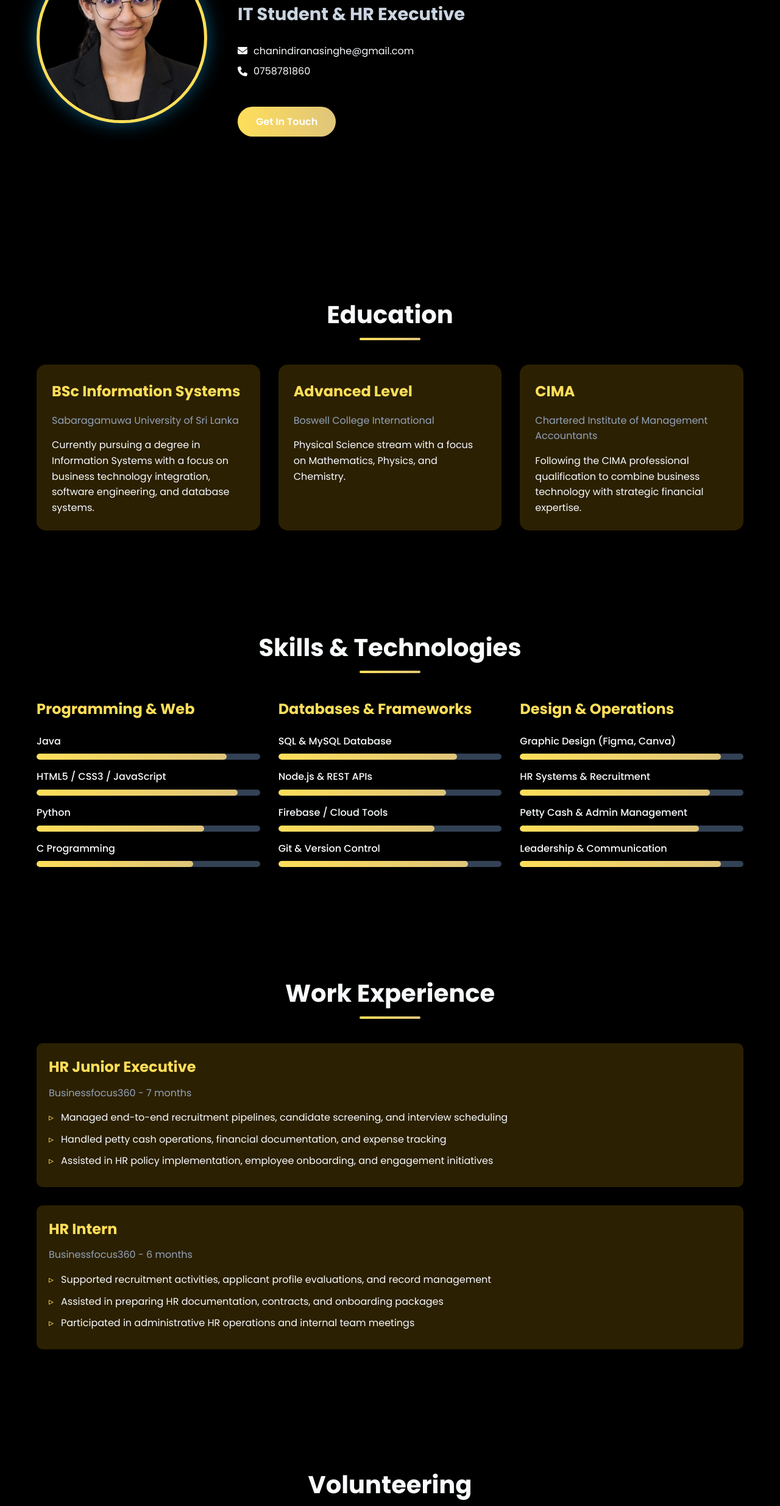
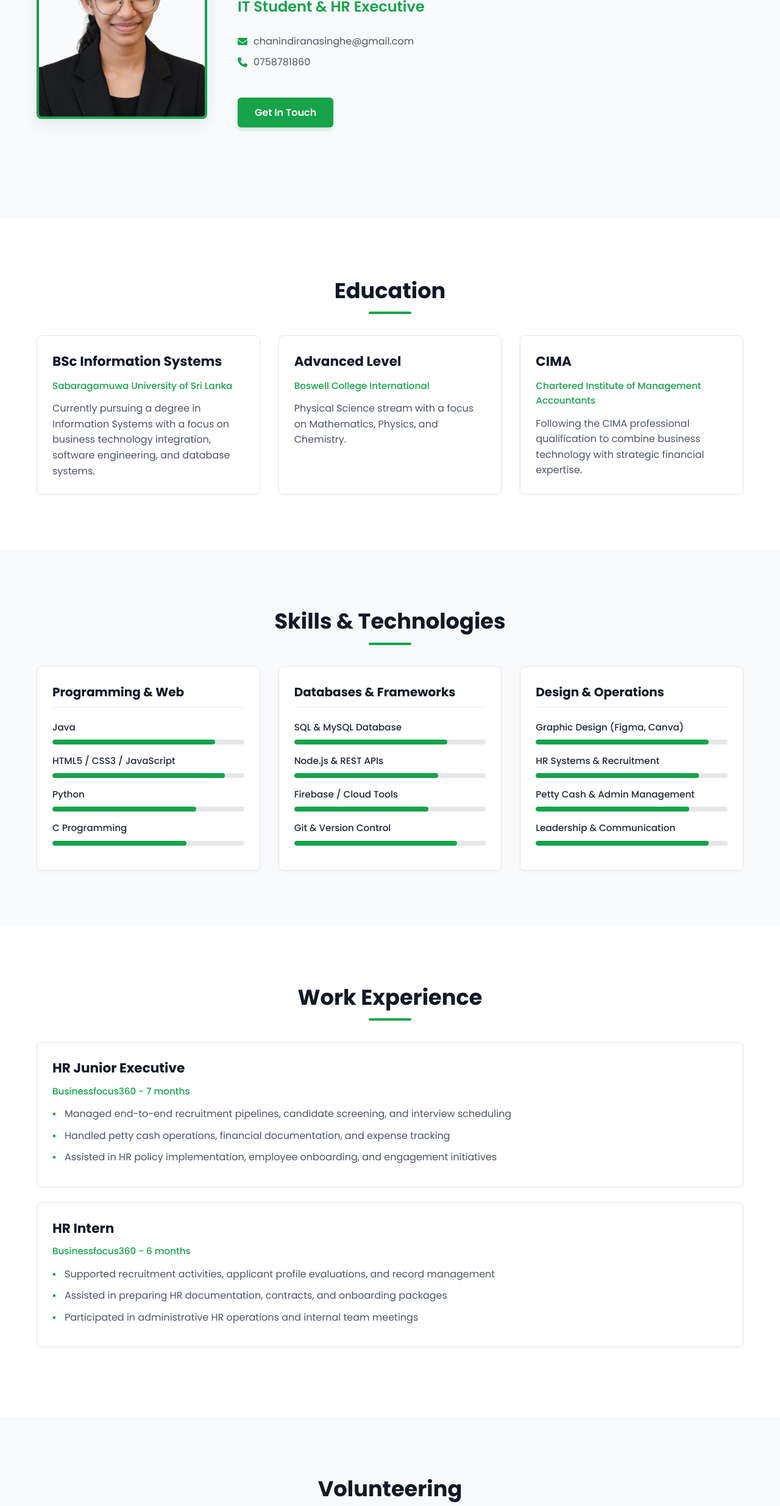
Before and after one commit to ChanindiRanasinghe/my-portfolio, a plain HTML site: page index.html in a window 1280 px wide. Shown: the part 330-2800 px from the top of the page at 61% size. Drawn offline with Linux system fonts and the light colour scheme.

Commit message:
Update portfolio theme to green and white professional design with square photo frame

```diff
--- a/index.html
+++ b/index.html
@@ -291,9 +291,9 @@
                 <div class="project-card">
                     <div>
                         <h3>Personal Portfolio Website</h3>
-                        <p>A personal branding portfolio website built to showcase technical skills, professional work experience, volunteer achievements, and project achievements with high-contrast dark aesthetic.</p>
+                        <p>A personal branding portfolio website built to showcase technical skills, professional work experience, volunteer achievements, and project achievements with a clean green and white professional aesthetic.</p>
                         <ul class="project-features">
-                            <li>Custom CSS design system with gold accent styling</li>
+                            <li>Custom CSS design system with green accent styling</li>
                             <li>Fully responsive mobile & desktop navigation</li>
                             <li>Interactive skill bars and project cards</li>
                         </ul>
--- a/styles.css
+++ b/styles.css
@@ -6,15 +6,19 @@
 }
 
 :root {
-    --primary-color: #FFDE59;
-    --secondary-color: #DFC57B;
-    --dark-bg: #000000;
-    --card-bg: #2B2001;
-    --text-color: #f8fafc;
+    --primary-color: #16a34a;
+    --primary-hover: #15803d;
+    --accent-color: #059669;
+    --bg-color: #ffffff;
+    --section-alt: #f8fafc;
+    --card-bg: #ffffff;
+    --text-color: #1f2937;
+    --text-muted: #4b5563;
+    --border-color: #e5e7eb;
 }
 
 body {
-    background-color: var(--dark-bg);
+    background-color: var(--bg-color);
     color: var(--text-color);
     line-height: 1.6;
     overflow-x: hidden;
@@ -28,13 +32,15 @@ body {
 
 /* Header & Navigation */
 header {
-    padding: 20px 0;
-    background-color: rgba(14, 165, 233, 0.1);
+    padding: 18px 0;
+    background-color: rgba(255, 255, 255, 0.95);
     backdrop-filter: blur(10px);
+    border-bottom: 1px solid var(--border-color);
     position: fixed;
     width: 100%;
     top: 0;
     z-index: 1000;
+    box-shadow: 0 1px 3px rgba(0, 0, 0, 0.05);
 }
 
 nav {
@@ -58,16 +64,46 @@ nav {
     color: var(--text-color);
     text-decoration: none;
     font-weight: 500;
-    transition: color 0.3s;
+    transition: color 0.2s;
 }
 
 .nav-links a:hover {
     color: var(--primary-color);
 }
 
+/* Section Styling */
+section {
+    padding: 90px 0;
+}
+
+section:nth-child(even) {
+    background-color: var(--section-alt);
+}
+
+.section-title {
+    text-align: center;
+    font-size: 2.2rem;
+    color: #111827;
+    margin-bottom: 45px;
+    position: relative;
+    font-weight: 700;
+}
+
+.section-title::after {
+    content: '';
+    position: absolute;
+    bottom: -10px;
+    left: 50%;
+    transform: translateX(-50%);
+    width: 70px;
+    height: 4px;
+    background-color: var(--primary-color);
+    border-radius: 2px;
+}
+
 /* Hero Section */
 .hero {
-    padding: 150px 0 100px;
+    padding: 140px 0 60px;
     display: flex;
     align-items: center;
     gap: 50px;
@@ -76,10 +112,10 @@ nav {
 .profile-img {
     width: 280px;
     height: 280px;
-    border-radius: 50%;
+    border-radius: 8px;
     object-fit: cover;
-    border: 5px solid var(--primary-color);
-    box-shadow: 0 0 30px rgba(14, 165, 233, 0.5);
+    border: 4px solid var(--primary-color);
+    box-shadow: 0 10px 25px rgba(0, 0, 0, 0.08);
 }
 
 .hero-content {
@@ -87,17 +123,17 @@ nav {
 }
 
 .hero h1 {
-    font-size: 3.5rem;
+    font-size: 3.2rem;
     margin-bottom: 10px;
-    background: linear-gradient(to right, var(--primary-color), var(--secondary-color));
-    -webkit-background-clip: text;
-    -webkit-text-fill-color: transparent;
+    color: #111827;
+    font-weight: 700;
 }
 
 .hero h2 {
-    font-size: 1.8rem;
+    font-size: 1.5rem;
     margin-bottom: 20px;
-    color: #cbd5e1;
+    color: var(--primary-color);
+    font-weight: 600;
 }
 
 .contact-info {
@@ -109,47 +145,30 @@ nav {
     display: flex;
     align-items: center;
     gap: 10px;
+    color: var(--text-muted);
+}
+
+.contact-info i {
+    color: var(--primary-color);
 }
 
 .btn {
     display: inline-block;
-    padding: 12px 30px;
-    background: linear-gradient(to right, var(--primary-color), var(--secondary-color));
-    color: white;
+    padding: 12px 28px;
+    background-color: var(--primary-color);
+    color: #ffffff;
     text-decoration: none;
-    border-radius: 30px;
+    border-radius: 6px;
     font-weight: 600;
-    transition: transform 0.3s, box-shadow 0.3s;
+    transition: background-color 0.2s, transform 0.2s, box-shadow 0.2s;
     margin-top: 20px;
+    box-shadow: 0 4px 6px rgba(22, 163, 74, 0.2);
 }
 
 .btn:hover {
-    transform: translateY(-3px);
-    box-shadow: 0 10px 20px rgba(0, 0, 0, 0.2);
-}
-
-/* Section Styling */
-section {
-    padding: 80px 0;
-}
-
-.section-title {
-    text-align: center;
-    font-size: 2.5rem;
-    margin-bottom: 50px;
-    position: relative;
-}
-
-.section-title::after {
-    content: '';
-    position: absolute;
-    bottom: -10px;
-    left: 50%;
-    transform: translateX(-50%);
-    width: 100px;
-    height: 4px;
-    background: linear-gradient(to right, var(--primary-color), var(--secondary-color));
-    border-radius: 2px;
+    background-color: var(--primary-hover);
+    transform: translateY(-2px);
+    box-shadow: 0 6px 12px rgba(22, 163, 74, 0.3);
 }
 
 /* Education & Experience Cards */
@@ -162,57 +181,59 @@ section {
 
 .card {
     background-color: var(--card-bg);
-    border-radius: 15px;
+    border: 1px solid var(--border-color);
+    border-radius: 8px;
     padding: 25px;
-    box-shadow: 0 10px 20px rgba(0, 0, 0, 0.2);
-    transition: transform 0.3s;
+    box-shadow: 0 2px 4px rgba(0, 0, 0, 0.04);
+    transition: transform 0.2s, border-color 0.2s, box-shadow 0.2s;
 }
 
 .card:hover {
-    transform: translateY(-10px);
+    transform: translateY(-4px);
+    border-color: var(--primary-color);
+    box-shadow: 0 8px 16px rgba(0, 0, 0, 0.06);
 }
 
 .card h3 {
-    font-size: 1.5rem;
-    margin-bottom: 15px;
-    color: var(--primary-color);
+    font-size: 1.35rem;
+    margin-bottom: 10px;
+    color: #111827;
 }
 
 .card .date {
-    color: #94a3b8;
-    margin-bottom: 15px;
+    color: var(--primary-color);
+    font-weight: 500;
+    margin-bottom: 12px;
     display: block;
+    font-size: 0.95rem;
 }
 
-.card ul {
-    list-style-type: none;
-}
-
-.card ul li {
-    margin-bottom: 10px;
-    padding-left: 20px;
-    position: relative;
-}
-
-.card ul li::before {
-    content: '▹';
-    position: absolute;
-    left: 0;
-    color: var(--primary-color);
+.card p {
+    color: var(--text-muted);
 }
 
 /* Skills Section */
 .skills-container {
     display: grid;
-    grid-template-columns: repeat(auto-fit, minmax(250px, 1fr));
+    grid-template-columns: repeat(auto-fit, minmax(280px, 1fr));
     gap: 30px;
     margin-top: 40px;
 }
 
+.skill-category {
+    background-color: var(--card-bg);
+    border: 1px solid var(--border-color);
+    border-radius: 8px;
+    padding: 25px;
+    box-shadow: 0 2px 4px rgba(0, 0, 0, 0.04);
+}
+
 .skill-category h3 {
-    font-size: 1.5rem;
-    color: var(--primary-color);
+    font-size: 1.25rem;
+    color: #111827;
     margin-bottom: 20px;
+    padding-bottom: 8px;
+    border-bottom: 2px solid #f3f4f6;
 }
 
 .skill-item {
@@ -222,39 +243,55 @@ section {
 .skill-name {
     font-weight: 500;
     margin-bottom: 8px;
+    color: var(--text-color);
+    font-size: 0.95rem;
 }
 
 .skill-level {
-    height: 10px;
-    background-color: #334155;
-    border-radius: 5px;
+    height: 8px;
+    background-color: #e5e7eb;
+    border-radius: 4px;
     overflow: hidden;
 }
 
 .skill-progress {
     height: 100%;
-    background: linear-gradient(to right, var(--primary-color), var(--secondary-color));
-    border-radius: 5px;
+    background-color: var(--primary-color);
+    border-radius: 4px;
 }
 
-/* Work Experience */
+/* Work Experience & Volunteering */
 .work-item, .volunteer-item {
-    margin-bottom: 30px;
+    margin-bottom: 25px;
     background-color: var(--card-bg);
-    padding: 20px;
-    border-radius: 10px;
+    padding: 25px;
+    border-radius: 8px;
+    border: 1px solid var(--border-color);
+    box-shadow: 0 2px 4px rgba(0, 0, 0, 0.04);
+    transition: transform 0.2s, border-color 0.2s;
+}
+
+.work-item:hover, .volunteer-item:hover {
+    transform: translateY(-3px);
+    border-color: var(--primary-color);
 }
 
 .work-item h3, .volunteer-item h3 {
-    font-size: 1.5rem;
-    color: var(--primary-color);
-    margin-bottom: 10px;
+    font-size: 1.35rem;
+    color: #111827;
+    margin-bottom: 8px;
 }
 
 .work-item .date, .volunteer-item .date {
-    color: #94a3b8;
-    margin-bottom: 15px;
+    color: var(--primary-color);
+    font-weight: 500;
+    margin-bottom: 12px;
     display: block;
+    font-size: 0.95rem;
+}
+
+.work-item p, .volunteer-item p {
+    color: var(--text-muted);
 }
 
 .work-item ul, .volunteer-item ul {
@@ -265,10 +302,11 @@ section {
     margin-bottom: 10px;
     padding-left: 20px;
     position: relative;
+    color: var(--text-muted);
 }
 
 .work-item li::before, .volunteer-item li::before {
-    content: '▹';
+    content: '▪';
     position: absolute;
     left: 0;
     color: var(--primary-color);
@@ -277,37 +315,37 @@ section {
 /* Project Section */
 .project-grid {
     display: grid;
-    grid-template-columns: repeat(auto-fit, minmax(340px, 1fr));
+    grid-template-columns: repeat(auto-fit, minmax(320px, 1fr));
     gap: 30px;
     margin-top: 40px;
 }
 
 .project-card {
     background-color: var(--card-bg);
-    border-radius: 15px;
+    border-radius: 8px;
     padding: 25px;
-    box-shadow: 0 10px 20px rgba(0, 0, 0, 0.2);
-    transition: transform 0.3s, border-color 0.3s;
-    border: 1px solid rgba(255, 222, 89, 0.1);
+    box-shadow: 0 2px 4px rgba(0, 0, 0, 0.04);
+    transition: transform 0.2s, border-color 0.2s, box-shadow 0.2s;
+    border: 1px solid var(--border-color);
     display: flex;
     flex-direction: column;
     justify-content: space-between;
 }
 
 .project-card:hover {
-    transform: translateY(-8px);
+    transform: translateY(-4px);
     border-color: var(--primary-color);
-    box-shadow: 0 12px 25px rgba(255, 222, 89, 0.15);
+    box-shadow: 0 8px 16px rgba(22, 163, 74, 0.08);
 }
 
 .project-card h3 {
-    font-size: 1.4rem;
-    color: var(--primary-color);
+    font-size: 1.3rem;
+    color: #111827;
     margin-bottom: 12px;
 }
 
 .project-card p {
-    color: #cbd5e1;
+    color: var(--text-muted);
     font-size: 0.95rem;
     margin-bottom: 15px;
 }
@@ -320,7 +358,7 @@ section {
 
 .project-features li {
     font-size: 0.9rem;
-    color: #94a3b8;
+    color: var(--text-muted);
     margin-bottom: 6px;
     padding-left: 18px;
     position: relative;
@@ -331,6 +369,7 @@ section {
     position: absolute;
     left: 0;
     color: var(--primary-color);
+    font-weight: bold;
     font-size: 0.85rem;
 }
 
@@ -342,13 +381,13 @@ section {
 }
 
 .tech-tag {
-    background-color: rgba(255, 222, 89, 0.1);
-    color: var(--primary-color);
+    background-color: #f0fdf4;
+    color: #15803d;
     font-size: 0.8rem;
-    font-weight: 500;
+    font-weight: 600;
     padding: 4px 12px;
-    border-radius: 20px;
-    border: 1px solid rgba(255, 222, 89, 0.3);
+    border-radius: 4px;
+    border: 1px solid #bbf7d0;
 }
 
 .project-links {
@@ -369,16 +408,17 @@ section {
 }
 
 .project-link:hover {
-    color: #ffffff;
+    color: var(--primary-hover);
     transform: translateX(3px);
 }
 
-/* Footer */
+/* Footer & Contact */
 footer {
     text-align: center;
-    padding: 30px 0;
-    background-color: rgba(0, 0, 0, 0.3);
-    margin-top: 50px;
+    padding: 35px 0;
+    background-color: #f8fafc;
+    border-top: 1px solid var(--border-color);
+    color: var(--text-muted);
 }
 
 .social-links {
@@ -389,9 +429,9 @@ footer {
 }
 
 .social-links a {
-    color: var(--text-color);
+    color: var(--text-muted);
     font-size: 1.5rem;
-    transition: color 0.3s;
+    transition: color 0.2s;
 }
 
 .social-links a:hover {
@@ -407,16 +447,16 @@ footer {
     }
 
     .profile-img {
-        width: 200px;
-        height: 200px;
+        width: 220px;
+        height: 220px;
     }
 
     .hero h1 {
-        font-size: 2.5rem;
+        font-size: 2.4rem;
     }
 
     .hero h2 {
-        font-size: 1.3rem;
+        font-size: 1.25rem;
     }
 
     .contact-info p {
```
